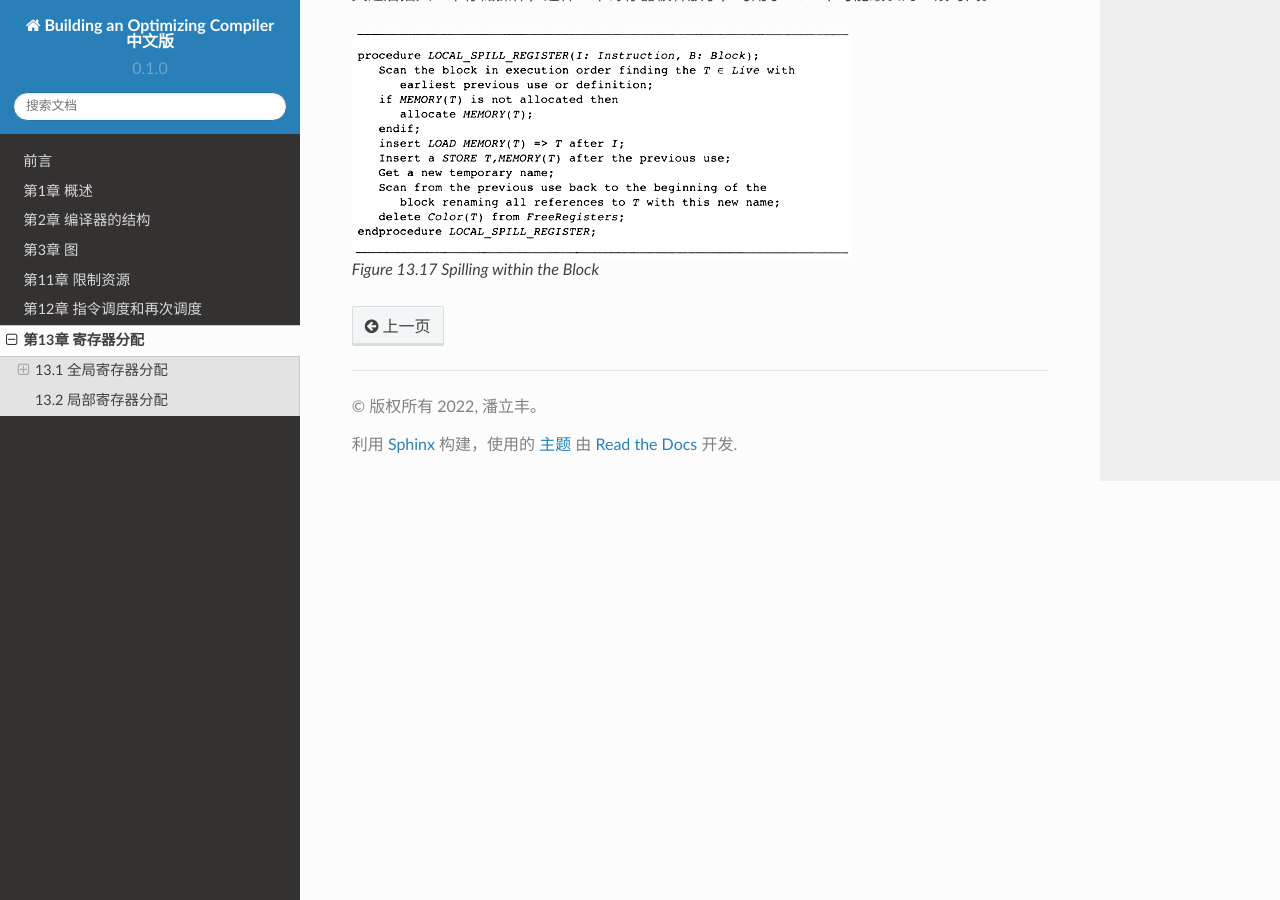
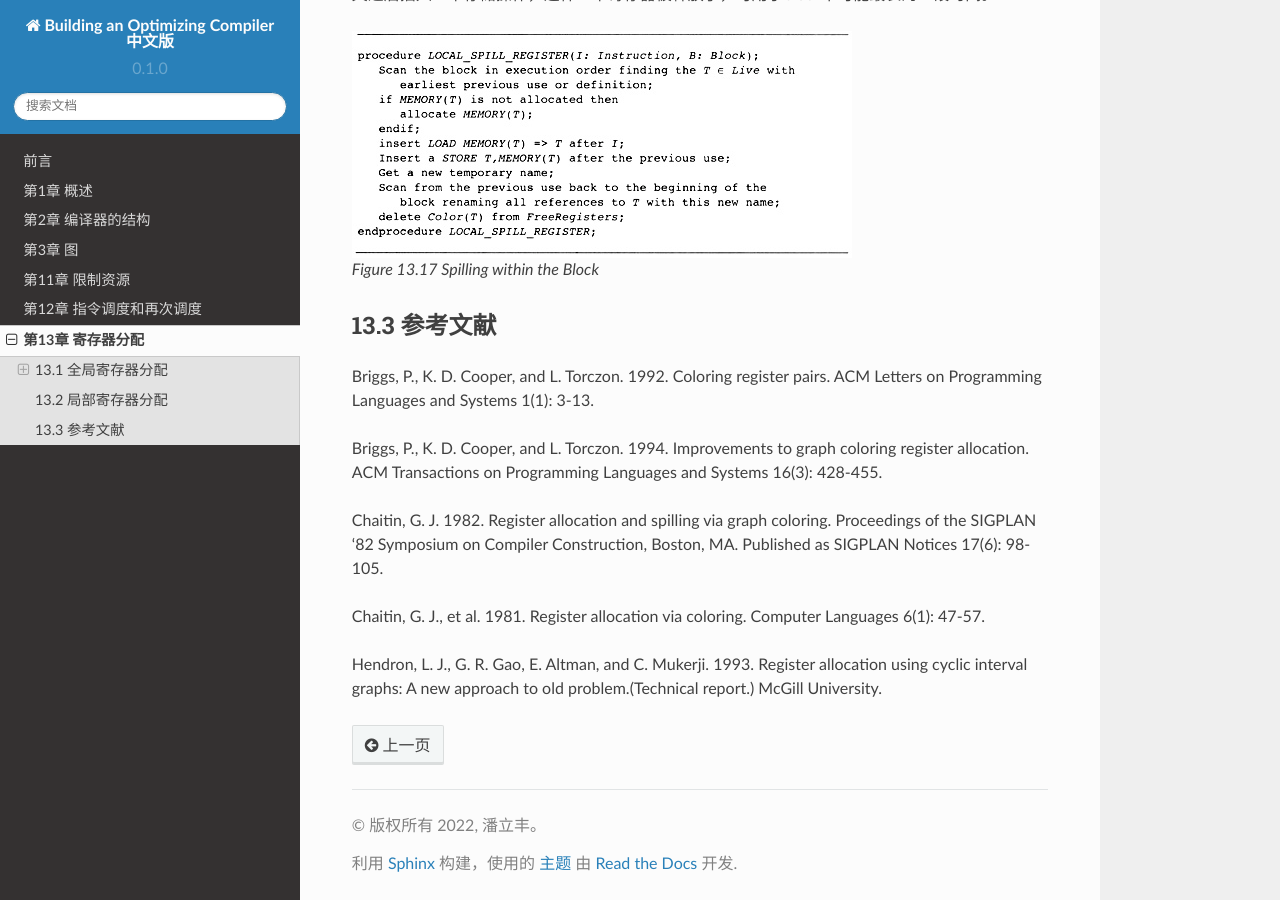
Before and after one commit to Jason2013/boc-chinese-text, a Sphinx documentation site: the page built from docs/source/chapter13.rst, in a window 1280 px wide and 900 px high, scrolled down 15906 px. Built offline with Sphinx 7.4.7 and the Read the Docs theme 2.0.0, drawn with Linux system fonts in a browser that asks for light colours.

Commit message:
chapter 13: add references

```diff
--- a/docs/source/chapter13.rst
+++ b/docs/source/chapter13.rst
@@ -266,3 +266,16 @@ Briggs和Chaitin都在一个循环中重复寄存器分配，直到所有临时
 .. figure:: chapter13/figure-13.17.png
 
     Figure 13.17 Spilling within the Block
+
+13.3 参考文献
+*************
+
+Briggs, P., K. D. Cooper, and L. Torczon. 1992. Coloring register pairs. ACM Letters on Programming Languages and Systems 1(1): 3-13.
+
+Briggs, P., K. D. Cooper, and L. Torczon. 1994. Improvements to graph coloring register allocation. ACM Transactions on Programming Languages and Systems 16(3): 428-455.
+
+Chaitin, G. J. 1982. Register allocation and spilling via graph coloring. Proceedings of the SIGPLAN ‘82 Symposium on Compiler Construction, Boston, MA. Published as SIGPLAN Notices 17(6): 98-105.
+
+Chaitin, G. J., et al. 1981. Register allocation via coloring. Computer Languages 6(1): 47-57.
+
+Hendron, L. J., G. R. Gao, E. Altman, and C. Mukerji. 1993. Register allocation using cyclic interval graphs: A new approach to old problem.(Technical report.) McGill University.
```
